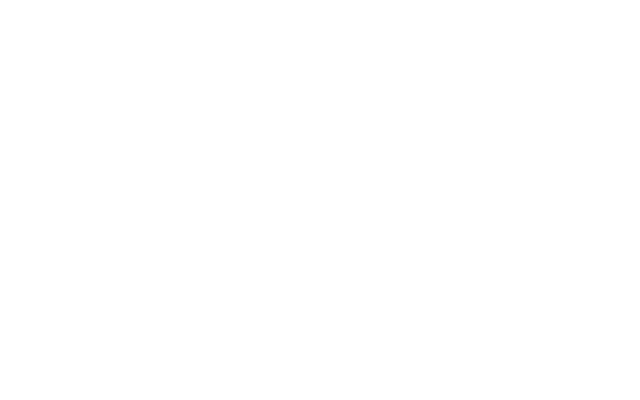
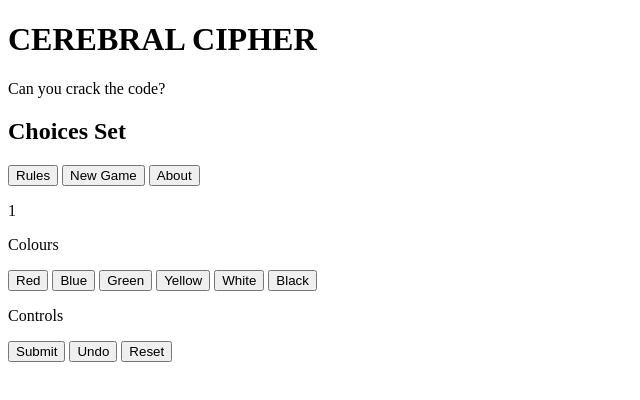
Before and after one commit to EvitaKnits/cerebral-cipher, a plain HTML site: page index.html in a window 1280 px wide. Shown: the whole page, without its empty margins (0-640 px from the left). Drawn offline with Linux system fonts and the light colour scheme.

Commit message:
Add basic HTML skeleton

```diff
--- a/index.html
+++ b/index.html
@@ -7,7 +7,44 @@
     <title>Cerebral Cipher</title>
 </head>
 <body>
-
+    <header>
+        <h1>CEREBRAL CIPHER</h1>
+        <p>Can you crack the code?</p>
+    </header>
+    <section>
+        <div>
+            <div>
+                <h2>Choices Set</h2>
+            </div>
+            <div>
+                <button>Rules</button>
+                <button>New Game</button>
+                <button>About</button>
+            </div>
+        </div>
+    </section>
+    <section>
+        <div>
+            <p>1</p>
+        </div>
+    </section>
+    <footer>
+        <div>
+            <p>Colours</p>
+            <button>Red</button>
+            <button>Blue</button>
+            <button>Green</button>
+            <button>Yellow</button>
+            <button>White</button>
+            <button>Black</button>
+        </div>
+        <div>
+            <p>Controls</p>
+            <button>Submit</button>
+            <button>Undo</button>
+            <button>Reset</button>
+        </div>
+    </footer>
     <script src="assets/js/script.js"></script>
 </body>
 </html>
```
